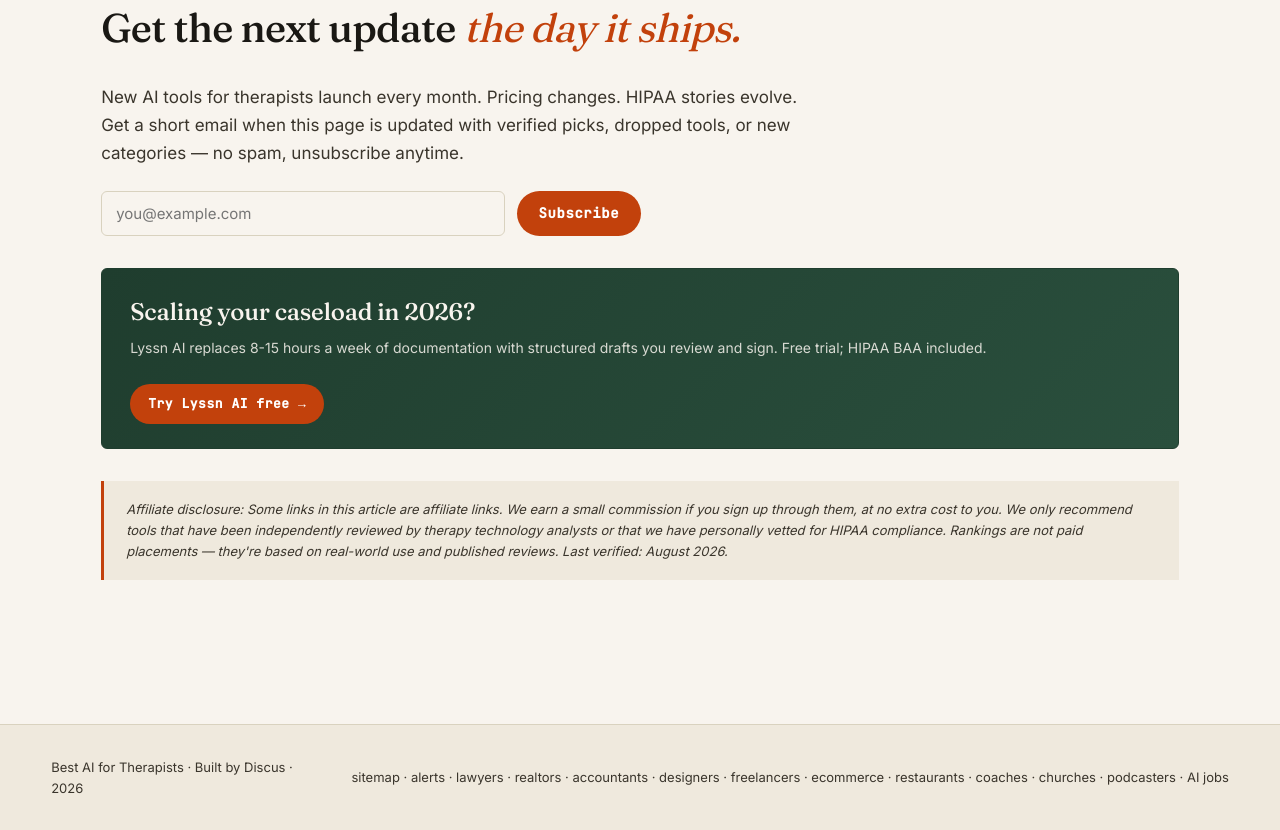
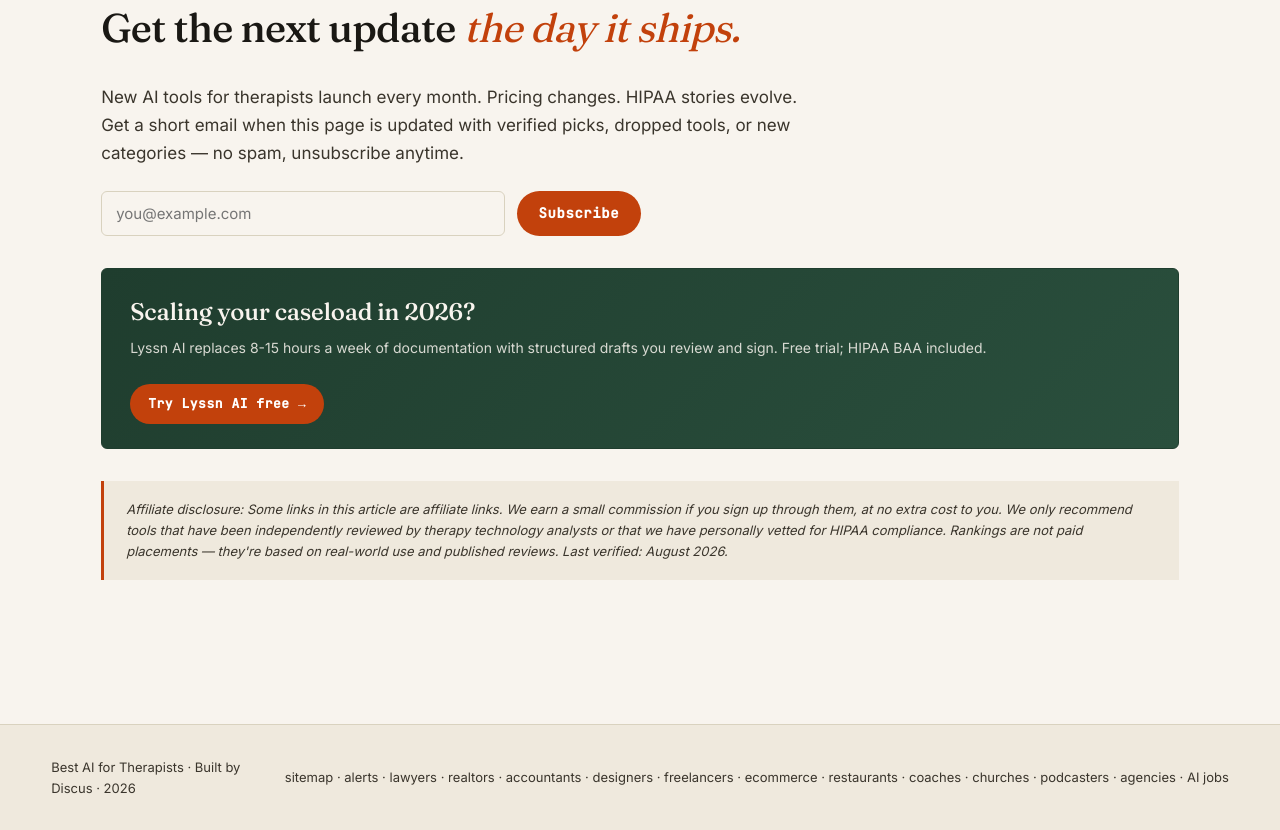
Before and after one commit to aldow3n-a11y/best-ai-therapists, a plain HTML site: page index.html in a window 1280 px wide. Shown: the part 8270-9100 px from the top of the page. Drawn offline with Linux system fonts and the light colour scheme.

Commit message:
Cross-link: add Best AI for Marketing Agencies (site #13)

```diff
--- a/index.html
+++ b/index.html
@@ -553,7 +553,7 @@ Affiliate disclosure: Some links in this article are affiliate links. We earn a
 <footer>
 <div class="footer-inner">
 <div>Best AI for Therapists · Built by Discus · 2026</div>
-<div><a href="/best-ai-therapists/sitemap.xml">sitemap</a> · <a href="#alerts">alerts</a> · <a href="https://aldow3n-a11y.github.io/best-ai-lawyers/">lawyers</a> · <a href="https://aldow3n-a11y.github.io/best-ai-realtor/">realtors</a> · <a href="https://aldow3n-a11y.github.io/best-ai-accountants/">accountants</a> · <a href="https://aldow3n-a11y.github.io/best-ai-designers/">designers</a> · <a href="https://aldow3n-a11y.github.io/best-ai-freelancers/">freelancers</a> · <a href="https://aldow3n-a11y.github.io/best-ai-ecommerce/">ecommerce</a> · <a href="https://aldow3n-a11y.github.io/best-ai-restaurants/">restaurants</a> · <a href="https://aldow3n-a11y.github.io/best-ai-coaches/">coaches</a> · <a href="https://aldow3n-a11y.github.io/best-ai-churches/">churches</a> · <a href="https://aldow3n-a11y.github.io/best-ai-podcasters/">podcasters</a> · <a href="https://aldow3n-a11y.github.io/ai-quality-jobs/">AI jobs</a></div>
+<div><a href="/best-ai-therapists/sitemap.xml">sitemap</a> · <a href="#alerts">alerts</a> · <a href="https://aldow3n-a11y.github.io/best-ai-lawyers/">lawyers</a> · <a href="https://aldow3n-a11y.github.io/best-ai-realtor/">realtors</a> · <a href="https://aldow3n-a11y.github.io/best-ai-accountants/">accountants</a> · <a href="https://aldow3n-a11y.github.io/best-ai-designers/">designers</a> · <a href="https://aldow3n-a11y.github.io/best-ai-freelancers/">freelancers</a> · <a href="https://aldow3n-a11y.github.io/best-ai-ecommerce/">ecommerce</a> · <a href="https://aldow3n-a11y.github.io/best-ai-restaurants/">restaurants</a> · <a href="https://aldow3n-a11y.github.io/best-ai-coaches/">coaches</a> · <a href="https://aldow3n-a11y.github.io/best-ai-churches/">churches</a> · <a href="https://aldow3n-a11y.github.io/best-ai-podcasters/">podcasters</a> · <a href="https://aldow3n-a11y.github.io/best-ai-marketing-agencies/">agencies</a> · <a href="https://aldow3n-a11y.github.io/ai-quality-jobs/">AI jobs</a></div>
 </div>
 </footer>
 
```
